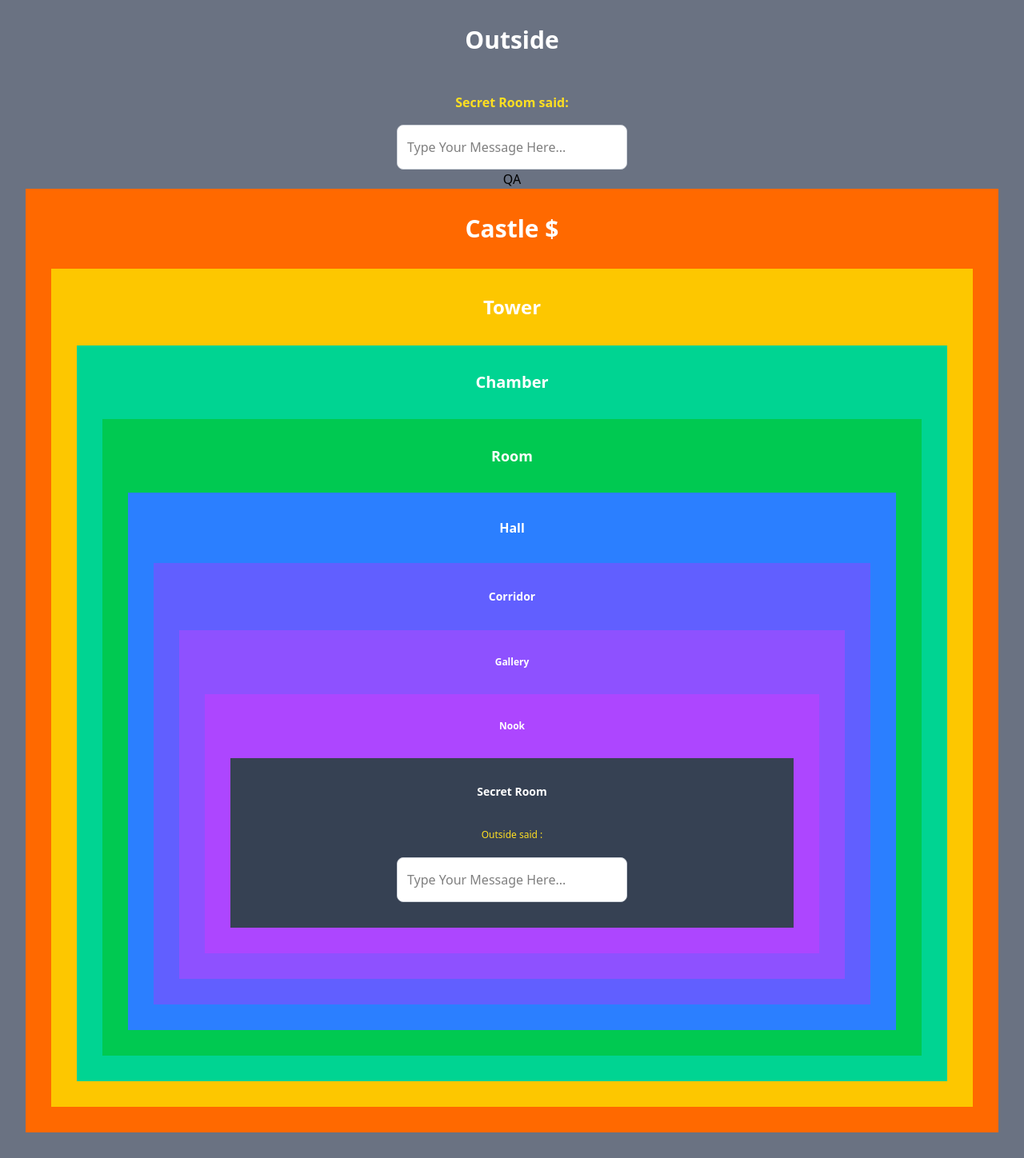
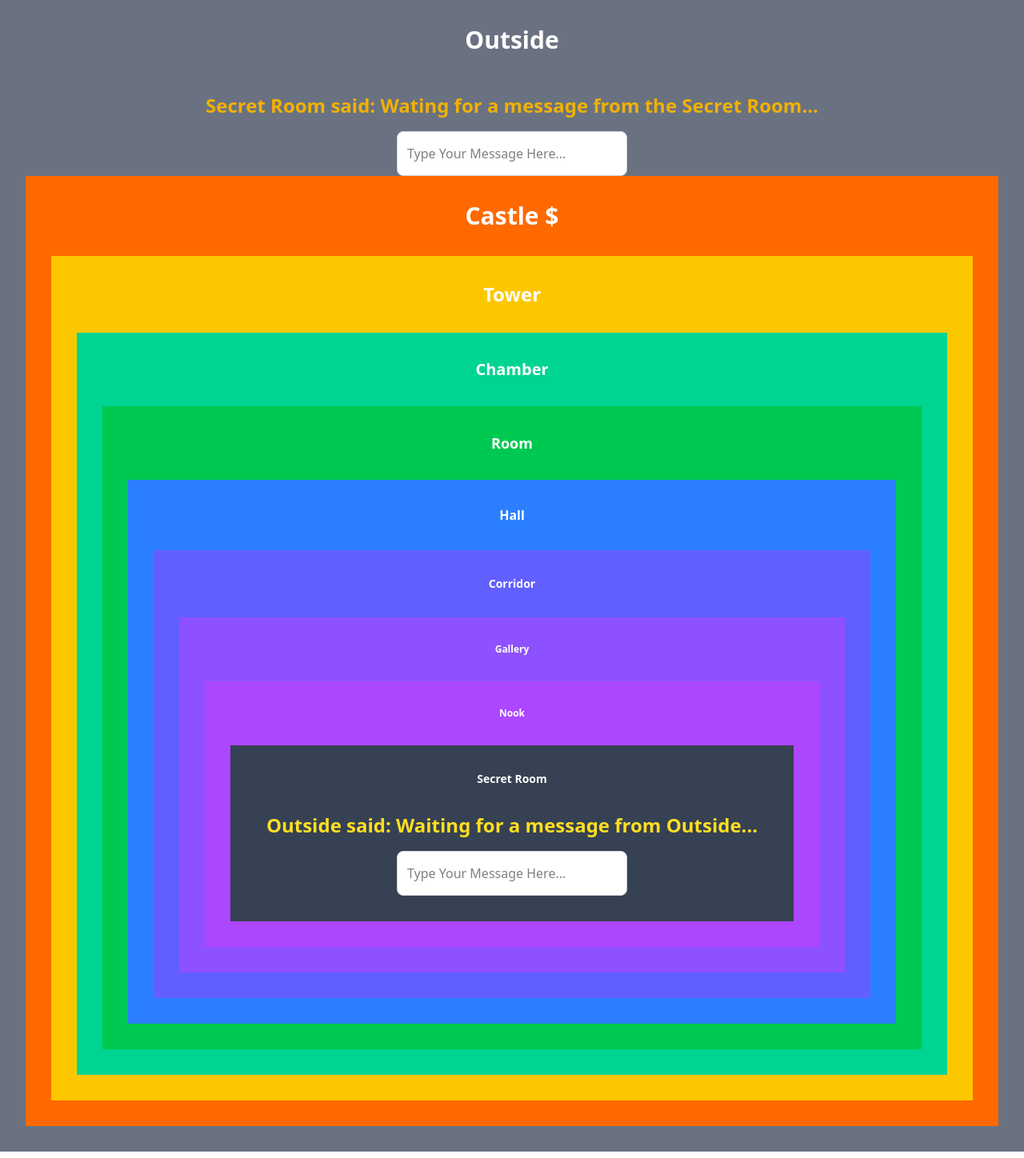
Before and after one commit to ctrlaltnate/jsd13-react-castle-rooms, a React (Vite) app: page / in a window 1280 px wide. Shown: the whole page at 80% size. Built offline with nearby package versions, Linux system fonts and the light colour scheme.

Commit message:
Update SecretRoom and Outside components for improved messaging and styling

```diff
--- a/src/components/00Outside.jsx
+++ b/src/components/00Outside.jsx
@@ -14,15 +14,13 @@ export default function Outside() {
 
 
         <h2 className="text-white text-3xl font-bold mb-8">Outside</h2>
-        <p className="text-yellow-300 font-bold my-4">
-          Secret Room said: {secretText}
+        <p className="text-yellow-500 font-bold my-4 text-2xl ">
+          Secret Room said: {secretText ? secretText : "Wating for a message from the Secret Room..."}
         </p>
         <InputBox
             value={inputText}
             onChange={(e)=> setInputText(e.target.value)}
         />
-        {question}
-        {answer}
         <Castle textFromInput={inputText}
         onSecretRoomChange={(text) => setSecretText(text)}
         />
--- a/src/components/09SecretRoom.jsx
+++ b/src/components/09SecretRoom.jsx
@@ -16,10 +16,12 @@ export default function SecretRoom({ textFromInput, onSecretRoomChange }) {
     <div className="w-full h-full bg-gray-700 flex items-center justify-center p-8">
       <div className="w-full h-full flex flex-col items-center justify-center">
         <h2 className="text-white text-sm font-bold mb-4">Secret Room </h2>
-        <p className="text-yellow-300 text-xs text-center my-5">Outside said : {textFromInput}</p>
+        <p className="text-yellow-300 font-bold my-4 text-2xl ">
+          Outside said: {textFromInput ? textFromInput : "Waiting for a message from Outside..."}
+        </p>
         <InputBox
-            value={inputTextFromSecretRoom}
-            onChange={handleChange}
+          value={inputTextFromSecretRoom}
+          onChange={handleChange}
         />
       </div>
     </div>
```
